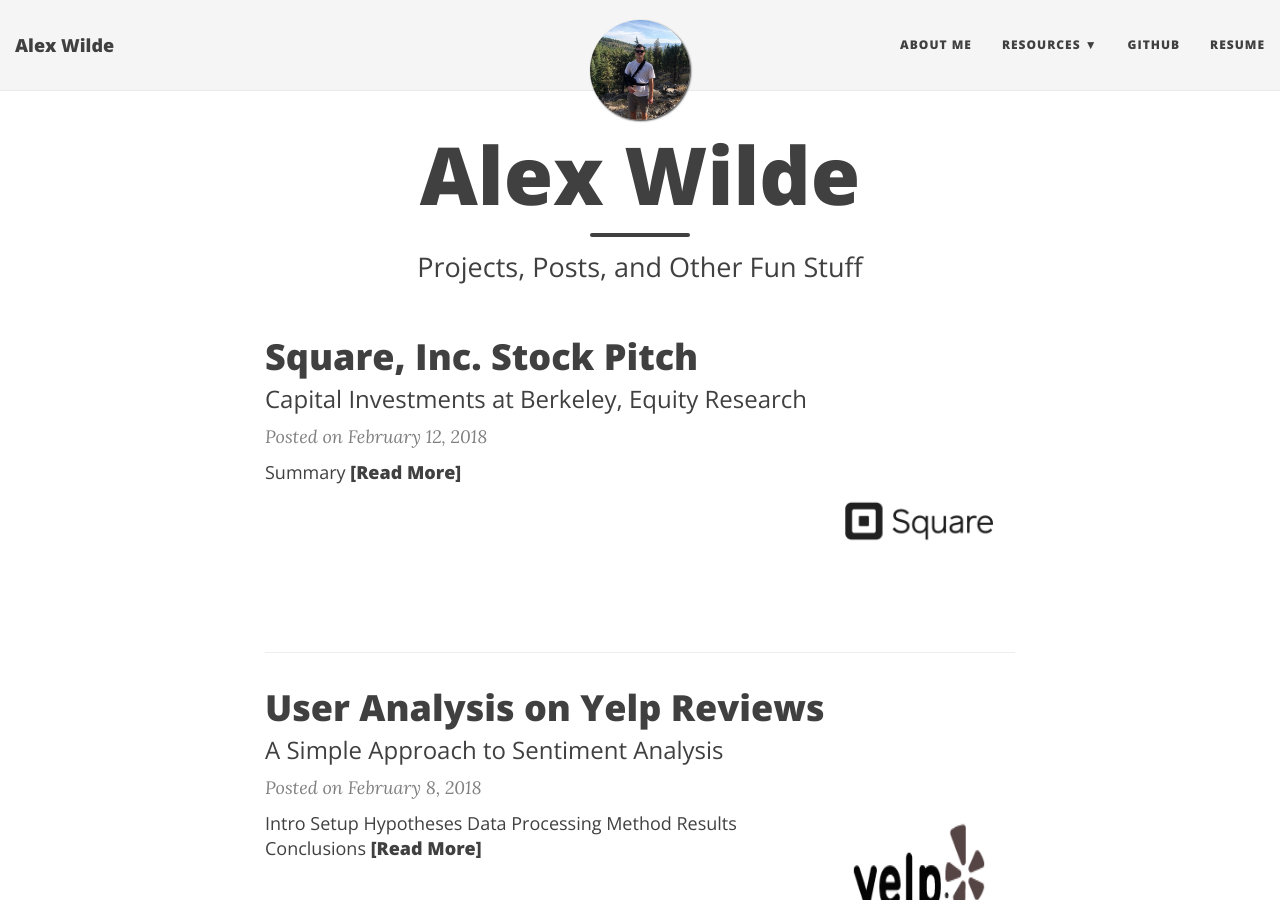
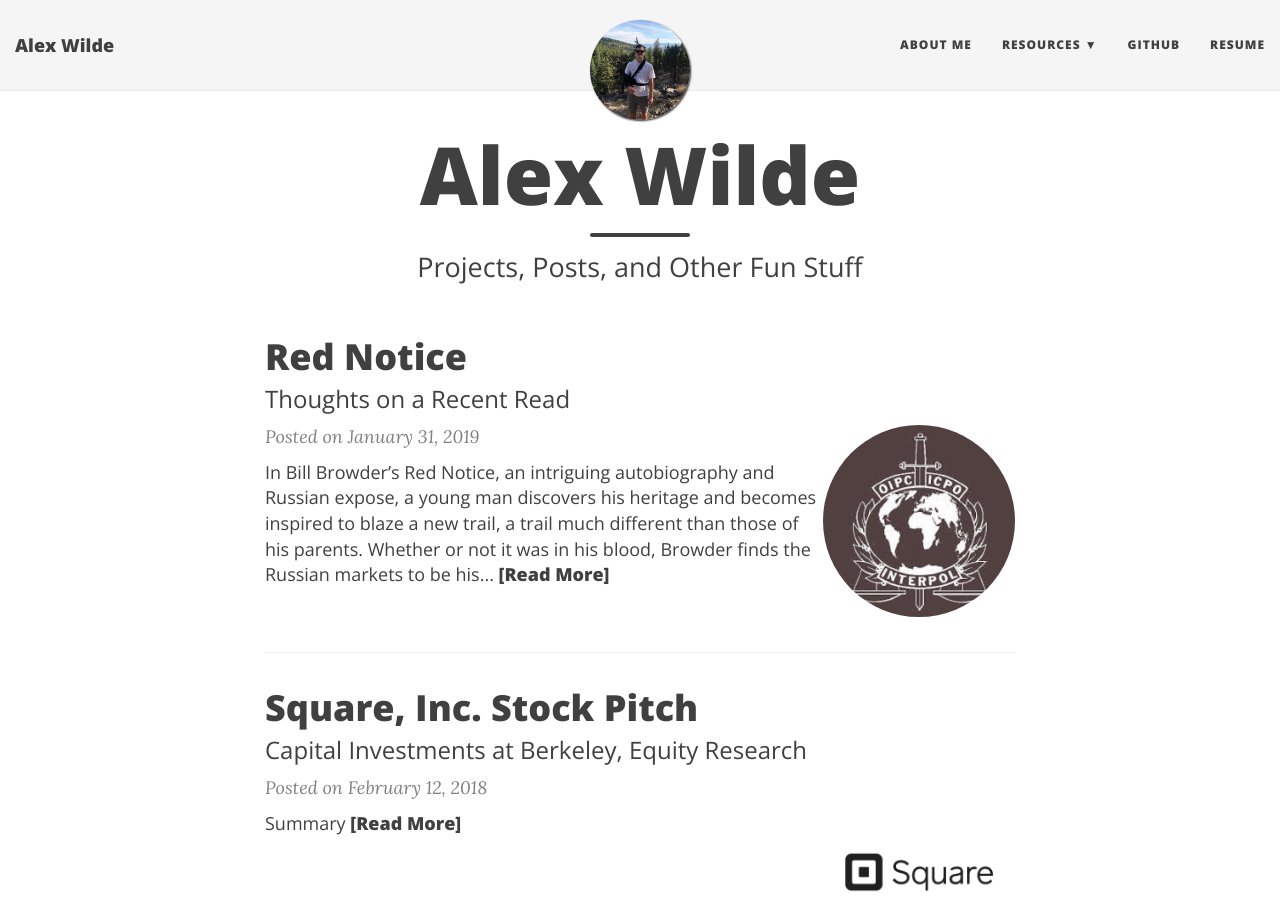
Before and after one commit to awilde27/awilde27.github.io, a Jekyll site: the page built from index.html, in a window 1280 px wide and 900 px high. Built offline with Jekyll 4.4.1, drawn with Linux system fonts in a browser that asks for light colours; nearby versions of some CDN libraries; the list of posts is cut into pages by our own code; some of the changed lines change nothing that is shown.

Commit message:
revised resume, adding rednotice

```diff
--- a/_config.yml
+++ b/_config.yml
@@ -27,7 +27,7 @@
   Resources:
     - Square Pitch Deck: "square_deck.pdf"
   GitHub: "https://github.com/awilde27"
-  Resume: "orwilde.pdf"
+  Resume: "resume.pdf"
 
 #  Author's home: "http://deanattali.com"
 
--- /dev/null
+++ b/_posts/2019-01-31-RedNotice.md
@@ -0,0 +1,86 @@
+---
+layout: post
+title: Red Notice
+subtitle: Thoughts on a Recent Read
+comments: true
+image: /imgs/red_notice.jpeg
+---
+
+In Bill Browder’s Red Notice, an intriguing autobiography and Russian expose, a young
+man discovers his heritage and becomes inspired to blaze a new trail, a trail much different than
+those of his parents. Whether or not it was in his blood, Browder finds the Russian markets to be
+his calling after becoming disillusioned by a conventional career in Consulting and Finance. I
+believe that Browder’s most unique quality was his ability to overcome any sort of inhibition or
+neuroticism that he may have had, and instead become a very engaging individual who took
+initiative which eventually lead to great success.
+
+Bill Browder is clearly a very smart guy, hailing from a family of academics and even an
+infamous politician—his grandfather, the leader of the American Communist Party from 1930 to
+1945. However, it was through his experiences growing up that he decided academia was not the
+right choice for him, much to the dismay of his parents. When he graduated from the University
+of Chicago with an economics degree, he might have seemed like your typical econ major
+looking to go into a finance or consulting role. And he did. It is interesting to think about the fact
+that Browder believed he did not want to follow in his family’s footsteps of being an academic,
+yet he ended up picking a very common field of study. Almost a quarter of undergraduates at
+UChicago declare economics. At a very early point in his life, it seemed as if he had a
+psychological battle within: he wanted to make an impact and be unique, but how was he to
+define what impact was to him? Browder certainly had a certain spark within him, and he
+discovered it when he found out more about his grandfather, Earl Browder. Earl was the leader
+of the Communist Party for 15 years. This was right before Joseph McCarthy began his famous
+campaign, and it was clear that Earl Browder would be one of the first people he targeted. I am
+not sure why Bill was so intrigued by his grandfather, but Earl was clearly a very brave man who
+was anti-war and had strong beliefs. This must have led to Bill’s inspiration to quit his job as a
+consultant and move to Russia.
+
+Perhaps the most exciting part of Browder’s testimony is when he finally receives a job
+offer at Salomon Brothers and begins his journey into Russia. His time in Russia while working
+at Salomon Brothers was only the beginning, but it was clear that the intensity of being in such a
+polar opposite country to the US or Britain was enough for Browder to fall in love. I am
+
+interested in why he was so certain that pursuing a career in the Russian markets was his calling,
+as it was clear there was major evidence that his decision may have been heavily influenced by
+his grandfather’s life. Nevertheless, he started slow and eventually made his way to quitting his
+job and starting his own fund, a sign that Russia was a match. A question to ponder about his
+experience early on was if the timing of entering Russia looking for investment was not as
+perfect, would he have had a revelation that he would start up his own fund and stay put for
+decades? While he surely had an emotional attraction to Russia, it also appeared very appealing
+due to its highly volatile state and growth opportunities as it transitioned from communist to
+capitalist and companies opened up to the public. A side note, what also flabbergasts me was that
+even though it seemed like investing in Russia was so good it couldn’t be true (and it eventually
+became close to not being true), the Russian public seemed totally oblivious to the potential
+opportunities to make money. The government probably had a thing or two to do with this, but as
+Browder stated in his book, he was surprised that no one else in Russia was thinking the same
+way he was. Only a select few foreign investors even had a clue as to the lucrative upside in
+companies which were heavily undervalued. I definitely feel somewhat sympathetic towards the
+Russian public regarding this, as I believe the government does not easily allow for people to
+realize financial opportunity in the country much less to capitalize on it. It was hard enough for
+Browder, who had a buffer living in England and initial capital.
+
+One of the things I admire about Browder is his conviction. Starting as a consultant after
+college, he must have realized that clients should always be the main focus in a business deal and
+he was true to his word. Although when he started Millenium Management he had billionaire
+investors and viewed them differently from members of banks or smaller investors, he treated
+everyone with the same respect, and always sought to ensure that their investments were well
+worth it. This might have been due to the fact that he was nearly a one man show and had less
+margin for error as a result, but he gained his investors’ trust and was very adept at pitching his
+idea to clients. Another admirable trait is his resilience. Throughout the book Browder
+illuminates the innate resilience of the Russian people, having gone through so much and been
+subject to horrid abuse in wars and even by their own government. I truly think one of the
+reasons that Browder was successful and stayed for so long was because he fed off of the
+toughness of the people around him. He had no choice but to play hardball out in Russia, but it
+was his interactions and experiences with people there that truly made him a warrior who was
+fearless in confronting arguably the most scary, remorseless people in all of the world. The fact
+that he decided to expose Putin and his loyal oligarchs at a time when they would stop at nothing
+to ensure their power, influence and positions stayed intact for as long as they were alive still
+leaves me in disbelief today.
+
+Even though it is hard to empathize with a story such as Browder’s, who came to Russia
+looking to get rich and make money off of the instability of the country’s infrastructure, it is
+important to note that the ending to the story and the impact it had is much more important as we
+move into the future. He fought for his own behalf, but also on the behalf of thousands of
+Russians who were victims to the brutal dictatorship and the stranglehold it had and still has on
+society. Browder’s fight for justice for Sergei Magnitsky was truly a courageous and fitting act,
+and it was a great way to not only show integrity but also to show responsibility for the decision
+that he made to start a company there in the first place. Ultimately, I believe that Bill Browder is
+a great man who should always be remembered for his bravery in the face of tyrants that still get
+away with terrible things, even in our world today.
```
Also changed, not shown: 2 other files.
